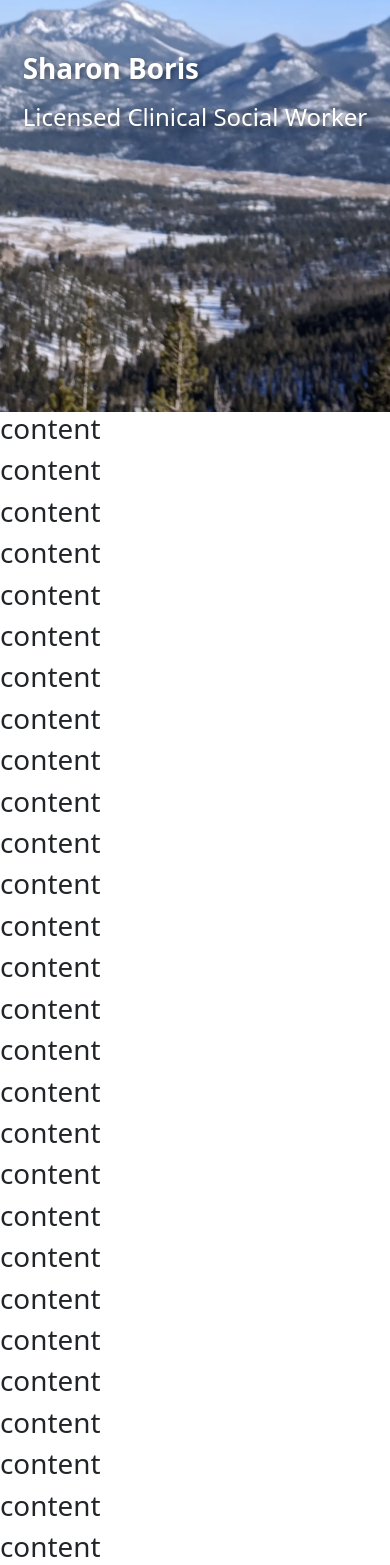
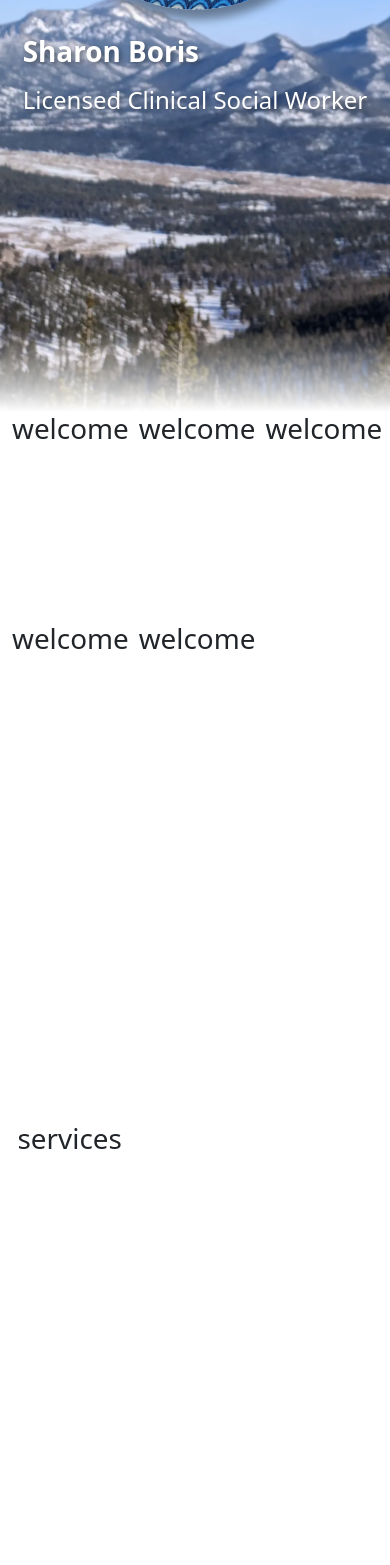
Before and after one commit to PlGGS/sharonboris.com, a Next.js app: page / in a window 390 px wide. Shown: the part 432-1997 px from the top of the page. After the commit the page ends 1854 px from the top, so only its background shows below. Built offline with nearby package versions, Linux system fonts and the light colour scheme; a web font is replaced by a local one.

Commit message:
Added transition to content Fixed mobile spacing

```diff
--- a/src/pages/index.js
+++ b/src/pages/index.js
@@ -5,7 +5,7 @@ const moveDuration = 2;
 
 const Index = () => (
     <Layout>
-        <div id="intro-body">
+        <section id="intro-body">
             <div id="mid">
                 <div id="intro">
                     <motion.div
@@ -68,46 +68,17 @@ const Index = () => (
                     </motion.div>
                 </div>
             </div>
-        </div>
-        <div>
-            <h1>content</h1>
-            <h1>content</h1>
-            <h1>content</h1>
-            <h1>content</h1>
-            <h1>content</h1>
-            <h1>content</h1>
-            <h1>content</h1>
-            <h1>content</h1>
-            <h1>content</h1>
-            <h1>content</h1>
-            <h1>content</h1>
-            <h1>content</h1>
-            <h1>content</h1>
-            <h1>content</h1>
-            <h1>content</h1>
-            <h1>content</h1>
-            <h1>content</h1>
-            <h1>content</h1>
-            <h1>content</h1>
-            <h1>content</h1>
-            <h1>content</h1>
-            <h1>content</h1>
-            <h1>content</h1>
-            <h1>content</h1>
-            <h1>content</h1>
-            <h1>content</h1>
-            <h1>content</h1>
-            <h1>content</h1>
-            <h1>content</h1>
-            <h1>content</h1>
-            <h1>content</h1>
-            <h1>content</h1>
-            <h1>content</h1>
-            <h1>content</h1>
-            <h1>content</h1>
-            <h1>content</h1>
-            <h1>content</h1>
-        </div>
+        </section>
+        <section id="welcome" className="container">
+            <h1>welcome</h1>
+            <h1>welcome</h1>
+            <h1>welcome</h1>
+            <h1>welcome</h1>
+            <h1>welcome</h1>
+        </section>
+        <section id="services" className="container">
+            <h1>services</h1>
+        </section>
         <style jsx>{`
             #intro-body {
                 height: 100vh;
@@ -117,6 +88,16 @@ const Index = () => (
                 background: url('/trees.webp') center top / cover no-repeat;
                 color: white;
                 text-shadow: 2px 2px 5px rgba(0, 0, 0, 0.4);
+            }
+            #intro-body::after {
+                content: "";
+                position: absolute;
+                bottom: 0;
+                left: 0;
+                width: 100%;
+                height: 10%;
+                background: linear-gradient(to bottom, rgba(0, 0, 0, 0), white);
+                pointer-events: none;
             }
             #intro-body table {
                 position: relative;
@@ -163,6 +144,16 @@ const Index = () => (
                 z-index: -100;
             }
 
+            .container{
+                margin: auto auto 100px auto;
+                text-align: center;
+                display: grid;
+                grid-template-columns: repeat(3, 1fr);
+                grid-auto-rows:200px 400px;
+                grid-gap:10px;
+                grid-auto-flow: dense;
+            }
+
             /* @media (max-device-width: 1080px) {
                 #intro-body table tintro-body tr td img {
                     width: 100%;
@@ -193,7 +184,7 @@ const Index = () => (
                 #pic {
                     padding: 0px;
                     order: 1;
-                    transform: translate(0px, calc(-10vh));
+                    transform: translate(0px, calc(-5vh));
                 }
                 #pic img {
                     width: 314px;
@@ -201,7 +192,7 @@ const Index = () => (
                 #intro {
                     padding: 0px;
                     order: 2;
-                    transform: translate(0px, calc(-50vh));
+                    transform: translate(0px, calc(-52vh));
                 }
                 #intro h4 {
                     padding-top: 10px;
```
